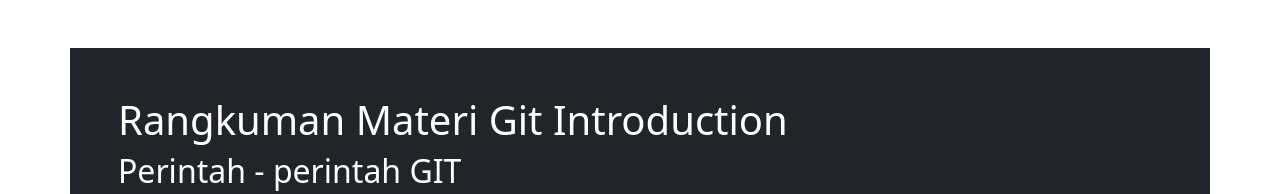
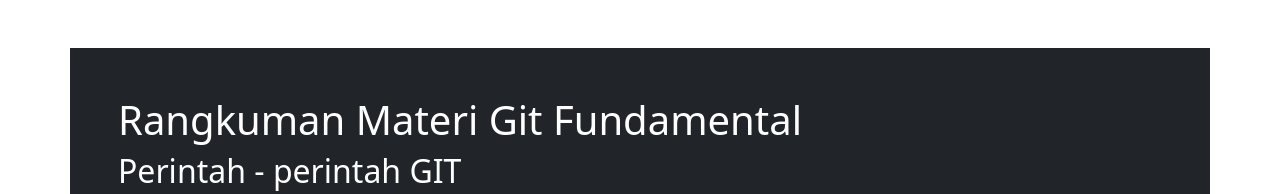
Before and after one commit to anis-sup5/materi-git, a plain HTML site: page fundamental.html in a window 1280 px wide. Shown: the top 194 px of the page. Drawn offline with nearby package versions, Linux system fonts and the light colour scheme.

Commit message:
update fundamental perintah dasar git

```diff
--- a/fundamental.html
+++ b/fundamental.html
@@ -6,11 +6,11 @@
     <meta name="viewport" content="width=device-width, initial-scale=1.0">
     <link rel="stylesheet" href="https://cdn.jsdelivr.net/npm/bootstrap@5.2.2/dist/css/bootstrap.min.css">
     <script src="https://cdn.jsdelivr.net/npm/bootstrap@5.2.2/dist/js/bootstrap.bundle.min.js"></script>
-    <title>Materi GIT | Intro</title>
+    <title>Materi GIT | Fundamental</title>
 </head>
 <body>
     <div class="container p-5 my-5 bg-dark text-white">
-        <h1>Rangkuman Materi Git Introduction</h1>
+        <h1>Rangkuman Materi Git Fundamental</h1>
         <div class="row">
             <div class="col-12">
                 <h2>
```
